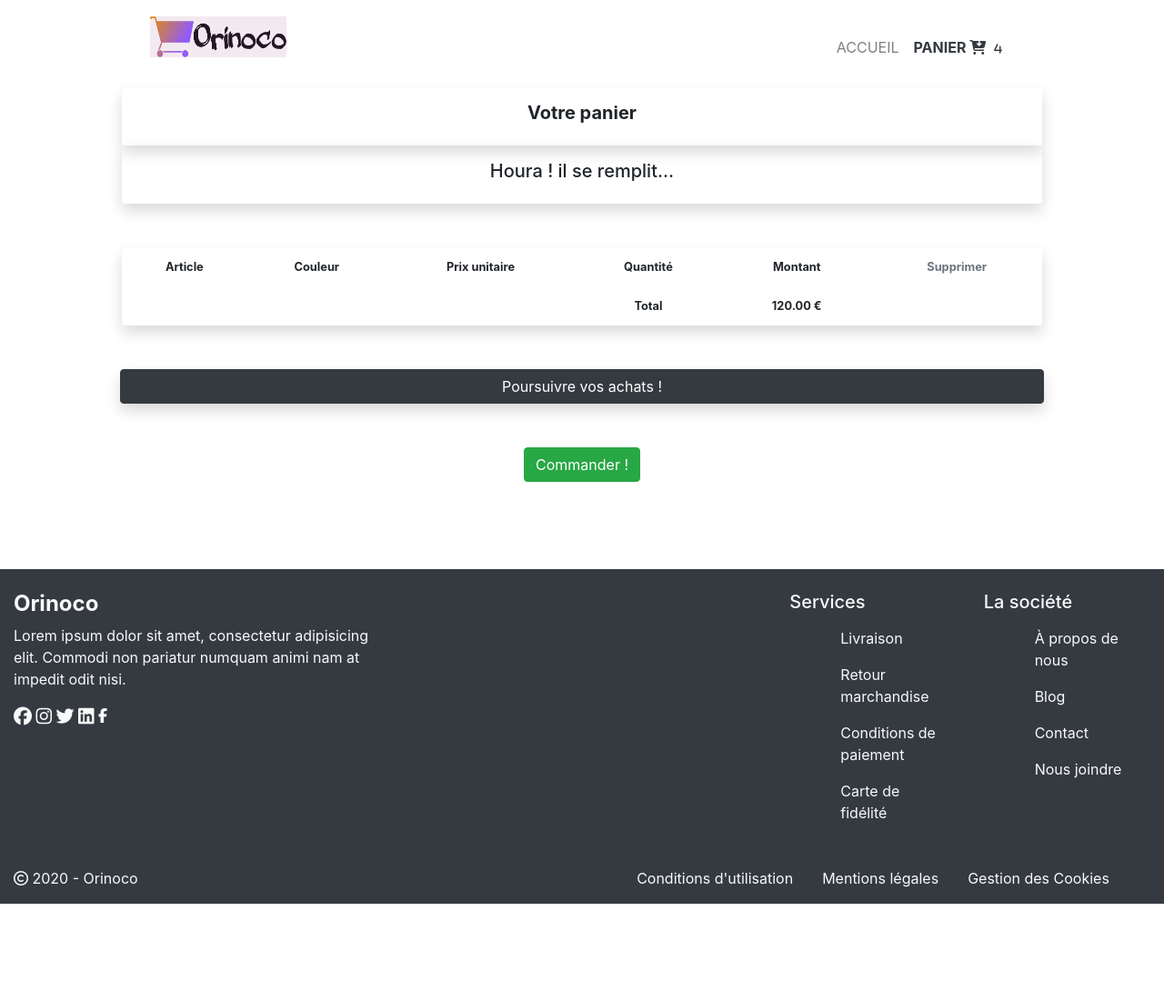
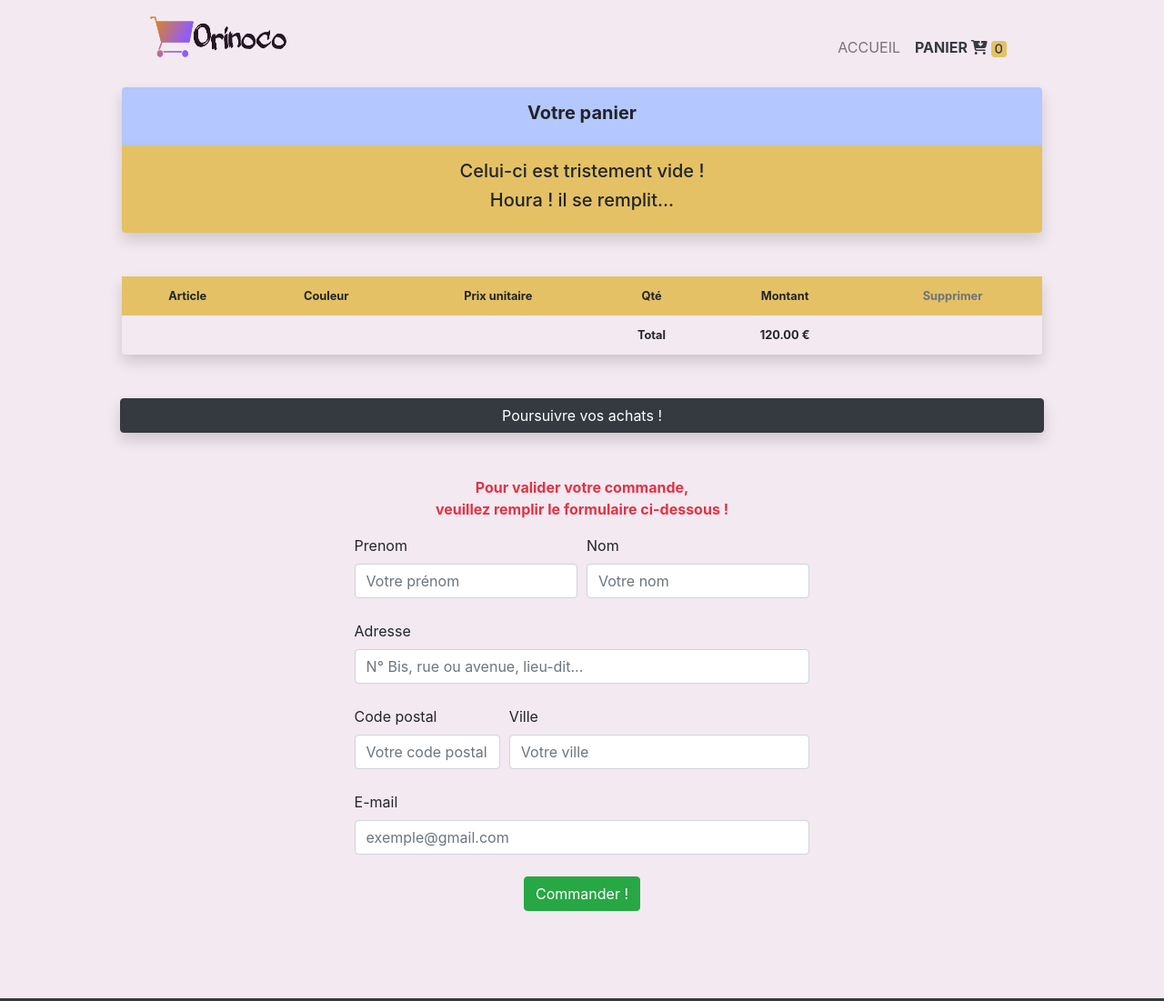
Before and after one commit to phildav06/Orinoco, a website: page frontend/panier.html in a window 1280 px wide. Shown: the top 1101 px of the page at 91% size. Before the commit the page ends 994 px from the top, so only its background shows below. Drawn offline with nearby package versions, Linux system fonts and the light colour scheme.

Commit message:
Ajout formulaire + modif lien Css

```diff
--- a/frontend/panier.html
+++ b/frontend/panier.html
@@ -10,7 +10,7 @@
   <link rel="icon" type="image/x-icon" href="favicon.ico">
 
   <!-- Lien vers feuille de style CSS -->
-  <link rel="stylesheet" type="text/css" href="css/produit.css" />
+  <link rel="stylesheet" type="text/css" href="css/style.css" />
 
   <!-- Lien Bootstrap CSS -->
   <link rel="stylesheet" href="https://cdn.jsdelivr.net/npm/bootstrap@4.5.3/dist/css/bootstrap.min.css" integrity="sha384-TX8t27EcRE3e/ihU7zmQxVncDAy5uIKz4rEkgIXeMed4M0jlfIDPvg6uqKI2xXr2" crossorigin="anonymous">
@@ -36,7 +36,7 @@
                     <ul class="nav navbar-nav mt-4">
                         <li class="nav-item"><a class="nav-link" href="index.html">ACCUEIL</a></li>
                         <!-- <li class="nav-item"><a class="nav-link" href="produit.html">PRODUIT</a></li> -->
-                        <li class="nav-item"><a class="nav-link font-weight-bold text-dark active" href="panier.html">PANIER <i class="fas fa-cart-arrow-down text-gold"> <span class="badge bg-gold text-dark">4</span></i></a></li>
+                        <li class="nav-item"><a class="nav-link font-weight-bold text-dark active" href="panier.html">PANIER <i class="fas fa-cart-arrow-down text-gold"> <span class="badge bg-gold text-dark">0</span></i></a></li>
                     </ul>
                 </div>
             </div>
@@ -63,7 +63,7 @@
       <div class="row d-flex justify-content-center">
           <div class="col-md-10">
             <div class="rounded-bottom bg-gold text-center p-3 p-md-3 Small shadow">
-              <!-- <h2 class="h5">Celui-ci est tristement vide !</h2> -->
+              <h2 class="h5">Celui-ci est tristement vide !</h2>
               <h2 class="h5">Houra !  il se remplit...</h2>
 
               <!-- Si le panier contient des articles, modifier le texte par << Votre panier est heureux d'être rempli ! -->
@@ -86,7 +86,7 @@
                 <th class=" align-middle">Article</th>
                 <th class=" align-middle">Couleur</th>
                 <th class=" align-middle">Prix unitaire</th>
-                <th class=" align-middle">Quantité</th>
+                <th class=" align-middle">Qté</th>
                 <th class=" align-middle">Montant</th>
                 <th class=" align-middle text-secondary">Supprimer</th>
               </tr>
@@ -119,13 +119,87 @@
     </div>
     <!-- end bouton poursuivre vos achats-->
 
-    <!-- Passage de la commande avec formulaire -->
-    <div class="col-12 mb-5">
+<!--****************** FORMULAIRE DE COMMANDE ******************-->
+    <!-- Formulaire de commande -->
+    <div class="col-12 mt-5 mb-2">
       <div class="raw d-flex justify-content-center">
-        <button class="btn btn-success mb-5">Commander !</button>
+        <p class="mb-2 text-danger text-center"><strong>Pour valider votre commande,<br> veuillez remplir le formulaire ci-dessous !</strong></p>
       </div>
     </div>
-    <!-- end Passage de la commande avec formulaire -->
+
+    <div class="container-fluid text-sombre">
+      <div class="row d-flex justify-content-center">
+        <div class="col-md-10">
+          <form action="" method="POST" class="needs-validation" novalidate>
+
+            <div class="form-row d-flex justify-content-start">
+              <div class="col-md-3 mb-4 offset-md-3">
+                <label for="firstname">Prenom</label>
+                <input type="text" class="form-control" id="firstname" name="firstname" data-label="un prénom" data-regexp="name" placeholder="Votre prénom" required>
+                <small>
+                  <!-- Veuillez entrez un prénom valide ! -->
+                </small>
+              </div>
+
+              <div class="col-md-3 mb-4">
+                <label for="lastname">Nom</label>
+                <input type="text" class="form-control" id="lastname" name="lastname" data-label="un nom" data-regexp="name" placeholder="Votre nom" required>
+                <small>
+                  <!-- Veuillez entrez un nom valide ! -->
+                </small>
+              </div>
+            </div>
+
+            <div class="form-row">
+              <div class="col-md-6 mb-4 offset-md-3">
+                <label for="postaladdress">Adresse</label>
+                <input type="text" class="form-control" id="postaladdress" name="postaladdress" data-label="une adresse" data-regexp="address"  placeholder="N° Bis, rue ou avenue, lieu-dit..." required>
+                <small>
+                  <!-- Veuillez entrez une adresse valide ! -->
+                </small>
+              </div>
+            </div>
+
+            <div class="form-row d-flex justify-content-start">
+              <div class="col-md-2 mb-4 offset-md-3">
+                <label for="zipcode">Code postal</label>
+                <input type="text" class="form-control" id="zipcode" name="zipcode" data-label="un code postal" data-regexp="zipcode" placeholder="Votre code postal" required>
+                <small>
+                  <!-- Veuillez entrez un code postal valide ! -->
+                </small>
+              </div>
+
+              <div class="col-md-4 mb-4">
+                <label for="city">Ville</label>
+                <input type="text" class="form-control" id="city" name="city" data-label="un nom de ville" data-regexp="name" placeholder="Votre ville" required>
+                <small>
+                  <!-- Veuillez entrez un nom de ville valide ! -->
+                </small>
+              </div>
+            </div>
+          <div class="form-row d-flex justify-content-start">
+            <div class="col-md-6 mb-4 offset-md-3">
+              <label for="email">E-mail</label>
+              <input type="email" class="form-control" id="email" name="email" data-label="un E-mail" data-regexp="email" placeholder="exemple@gmail.com" required>
+              <small>
+                <!-- Entrez une adresse mail valide ! -->
+              </small>
+            </div>
+          </div>
+
+            <!-- Passage de la commande avec formulaire -->
+            <div class="col-12 mb-5">
+              <div class="raw d-flex justify-content-center">
+                <input id="send" class="btn btn-success mb-5" type="submit" value="Commander !">
+              </div>
+            </div>
+            <!-- end Passage de la commande avec formulaire -->
+
+          </form>
+        </div>
+      </div>
+    </div>
+    <!-- end Formulaire de commande -->
 
   </main>
   <!-- end main -->
@@ -182,6 +256,7 @@
 
 <!-- lien index.js -->
 <script async src="js/panier.js"></script>
+<script async src="js/app.js"></script>
 
 <!-- liens Bootstrap js -->
 <script src="https://code.jquery.com/jquery-3.5.1.slim.min.js" integrity="sha384-DfXdz2htPH0lsSSs5nCTpuj/zy4C+OGpamoFVy38MVBnE+IbbVYUew+OrCXaRkfj" crossorigin="anonymous"></script>
```
